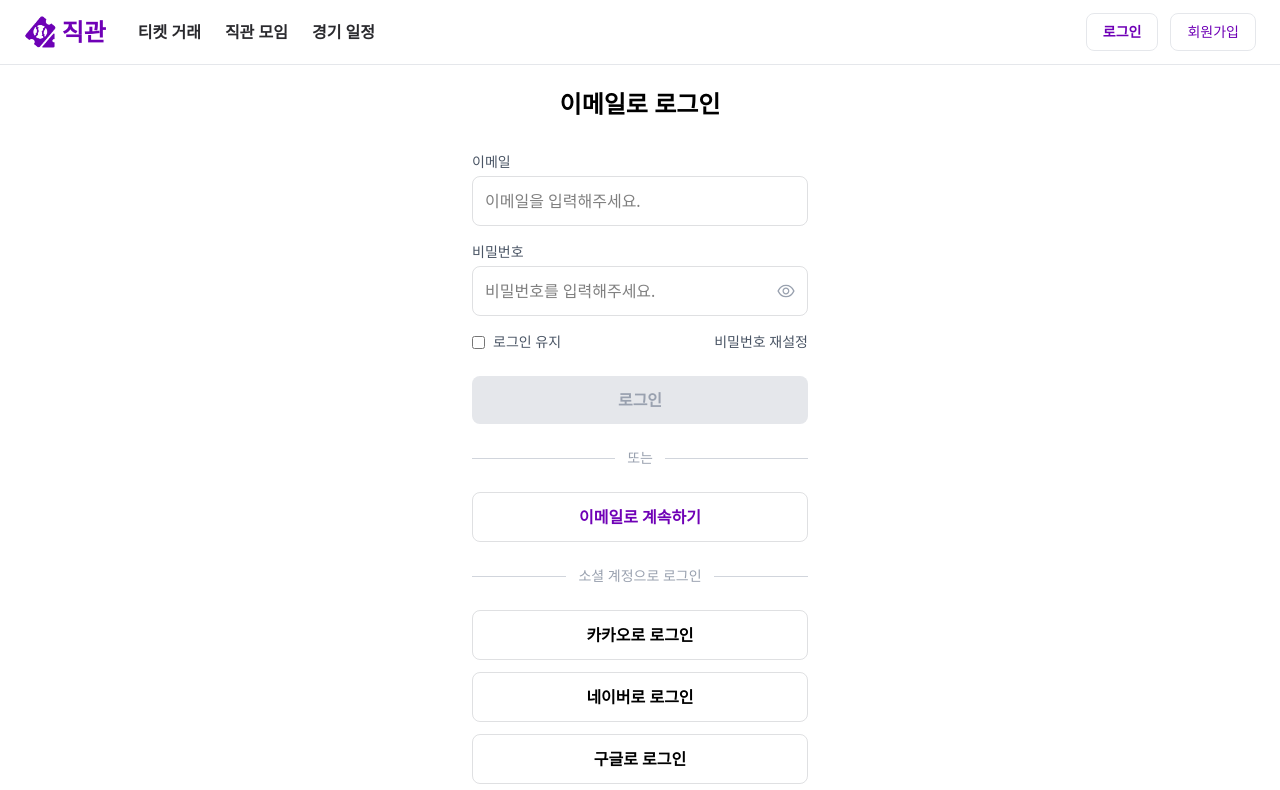
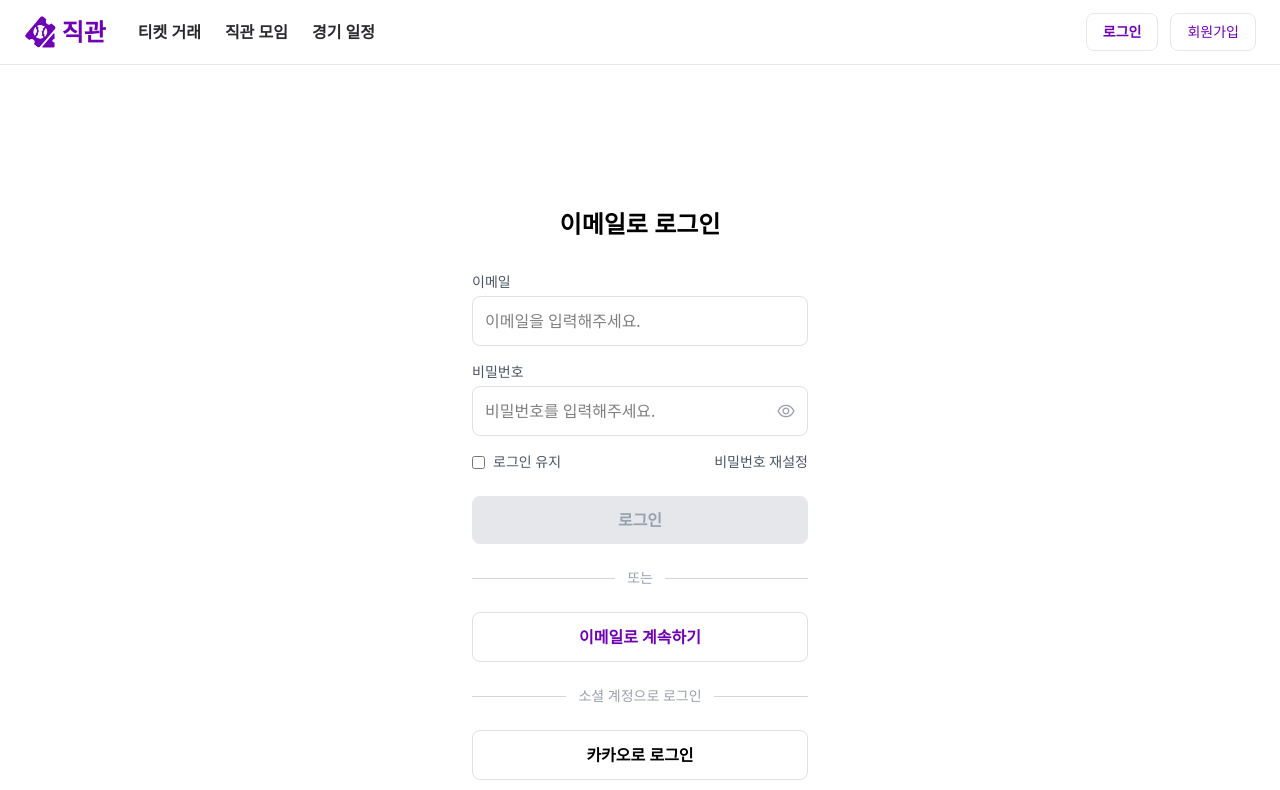
Before and after one commit to basecampSesac/frontend, a React (Vite) app: page /login in a window 1280 px wide. Shown: the top 790 px of the page. Built offline with nearby package versions, Linux system fonts and the light colour scheme; no server answers; a web font is replaced by a local one.

Commit message:
style: 로그인 페이지 누락된 여백(py-30) 추가

```diff
--- a/src/page/Login.tsx
+++ b/src/page/Login.tsx
@@ -37,7 +37,7 @@
   };
 
   return (
-    <main className="flex flex-1 items-center justify-center bg-white py-">
+    <main className="flex flex-1 items-center justify-center bg-white py-30">
       <div className="w-full max-w-sm p-6 rounded-lg bg-white">
         {/* 타이틀 */}
         <h1 className="text-2xl font-bold mb-8 text-center">이메일로 로그인</h1>
```
